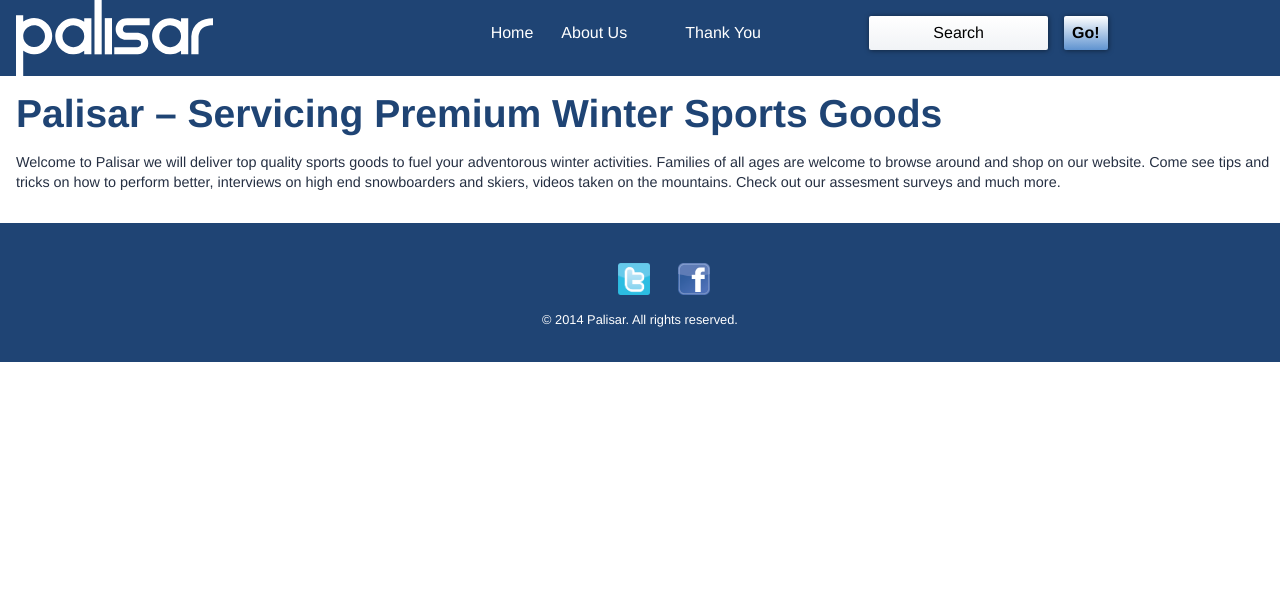
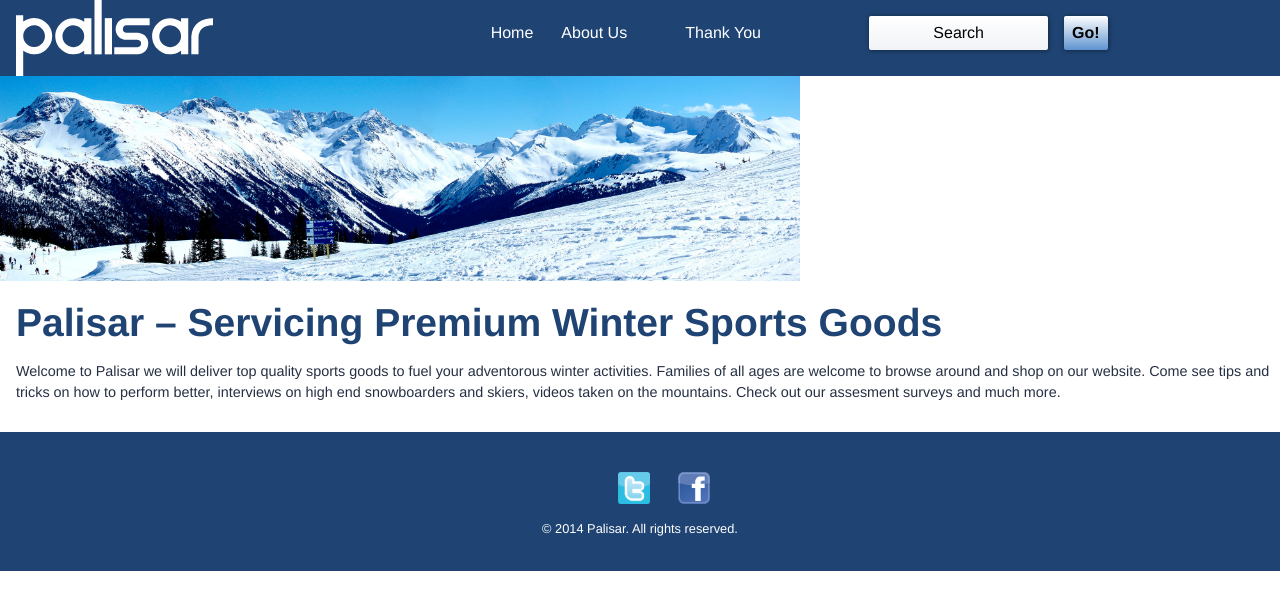
Before and after one commit to rofiqul-cyber/ecommerce-website, a Jekyll site: the page built from index.html, in a window 1280 px wide. Shown: the top 610 px of the page. Built offline with Jekyll 4.4.1, drawn with Linux system fonts in a browser that asks for light colours; some web fonts are replaced; Markdown is read by kramdown in place of the engine named in the settings.

Commit message:
Added Image to Home Page

```diff
--- a/css/header.css
+++ b/css/header.css
@@ -29,3 +29,7 @@
 .founder {
     float: left;
 }
+
+.home-page-img {
+    width: 50em;
+}
--- a/index.html
+++ b/index.html
@@ -2,6 +2,7 @@
 layout: default
 ---
 
+<img src="../images/home-page-background.jpg" class="home-page-img" alt="Snowboarding and Ski Slopes">
+
 <h1>Palisar – Servicing Premium Winter Sports Goods</h1>
-
 <p>Welcome to Palisar we will deliver top quality sports goods to fuel your adventorous winter activities. Families of all ages are welcome to browse around and shop on our website. Come see tips and tricks on how to perform better, interviews on high end snowboarders and skiers, videos taken on the mountains. Check out our assesment surveys and much more.</p>
```
Also changed, not shown: images/about-us-background.jpg, images/home-page-background.jpg (added).
